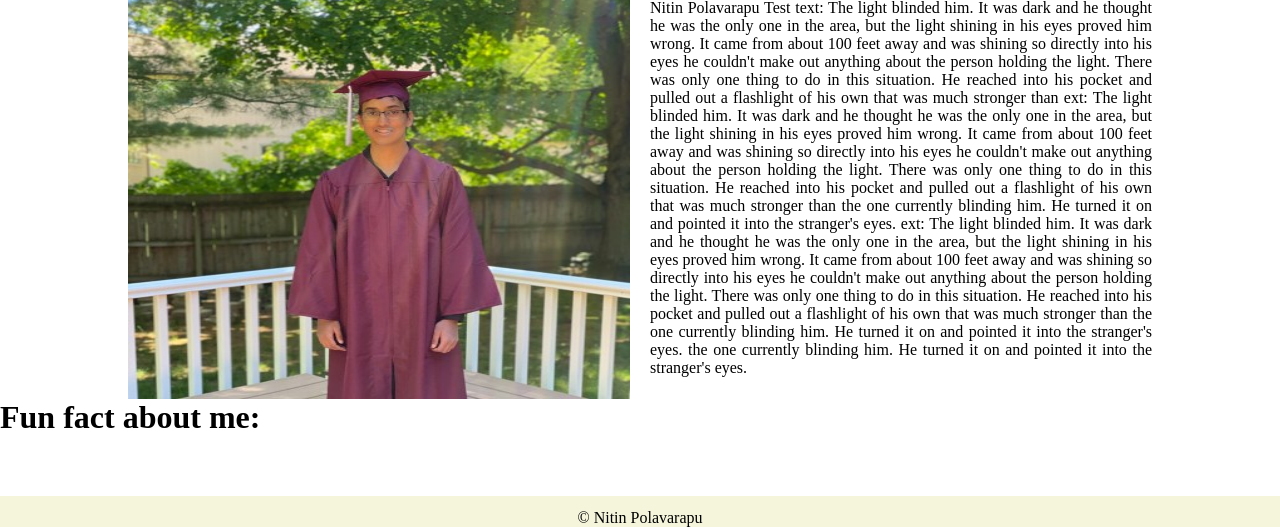
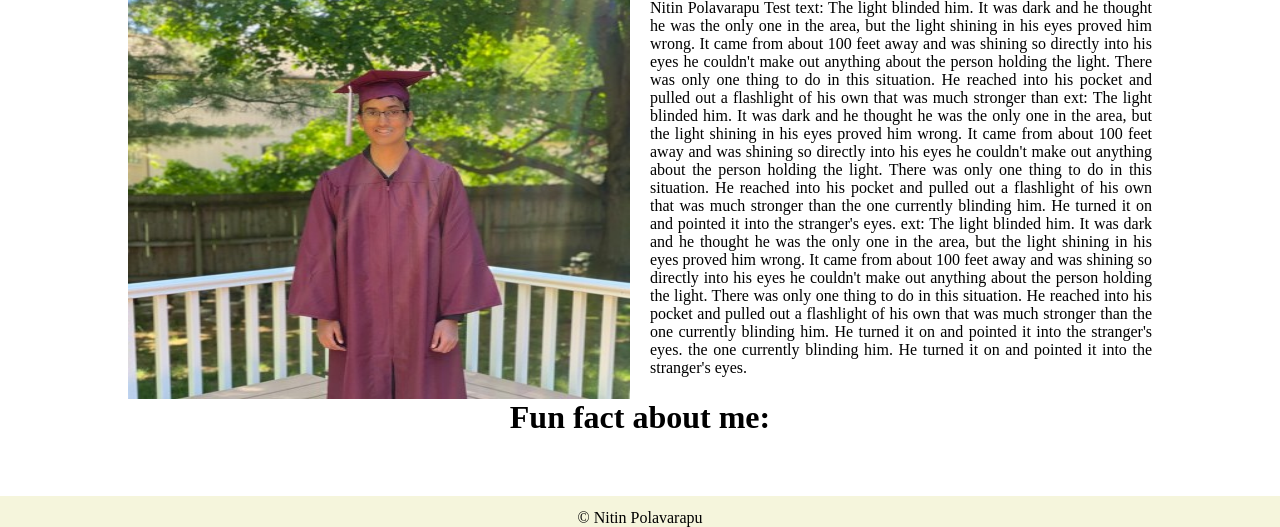
Before and after one commit to np-2001/Project-Management-Tool, a Python web app: template homework/Homework-1/flask_app/templates/home.html in a window 1280 px wide. Shown: the part 273-800 px from the top of the page. Run offline with Jinja, Linux system fonts and the light colour scheme; the template is opened without the code that fills it, so the values that code supplies are empty.

Commit message:
Trying to center and justify text

```diff
--- a/homework/Homework-1/flask_app/static/main/css/main.css
+++ b/homework/Homework-1/flask_app/static/main/css/main.css
@@ -47,9 +47,11 @@
 .fun-fact {
     width: 100%;
     align-items: center;
-    text-align: justify;
+    text-align: center;
     text-justify: inter-word;
     margin-top: 20;
+    margin-left: auto;
+    margin-right: auto;
 
 }
 
```
